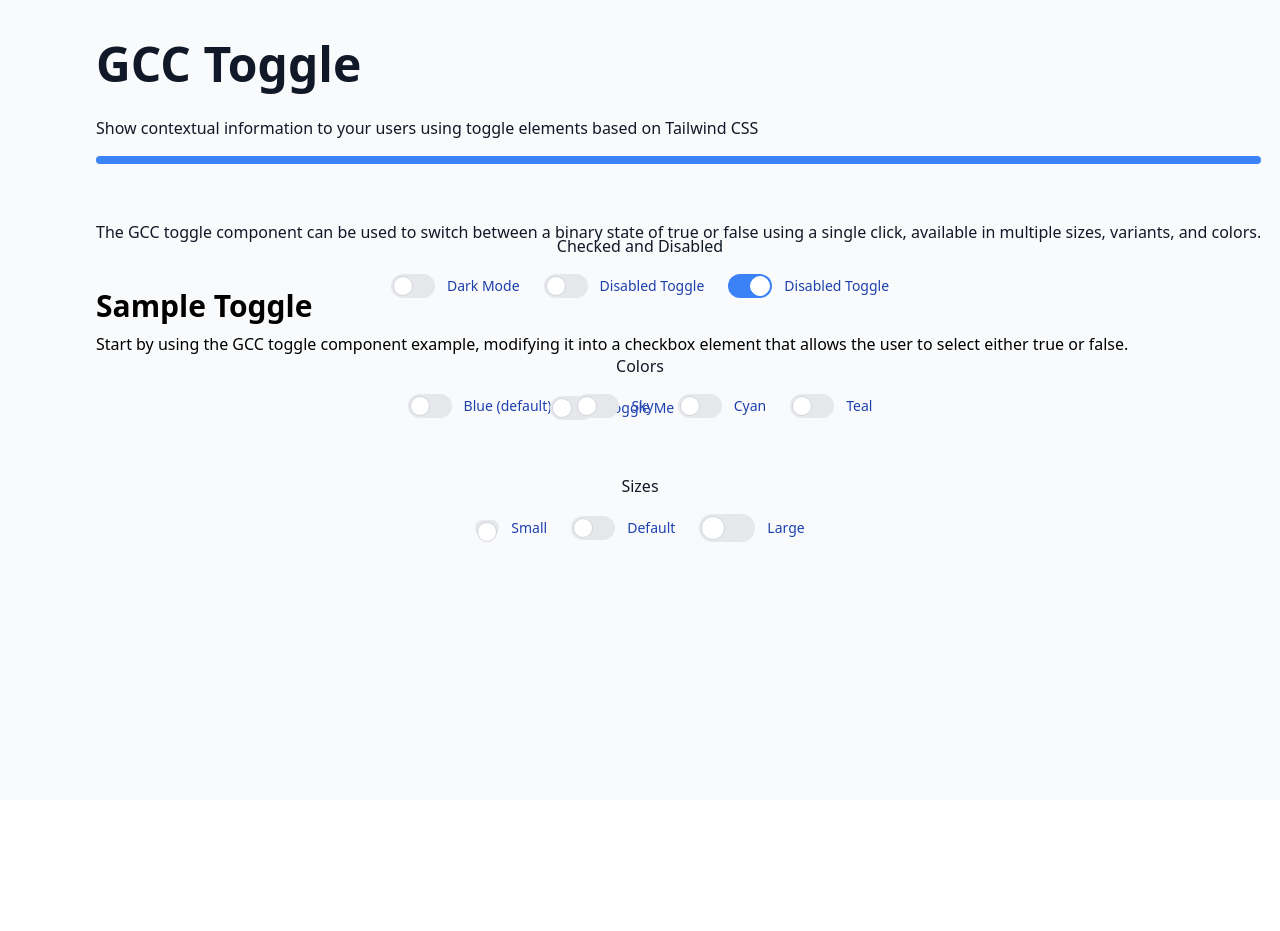
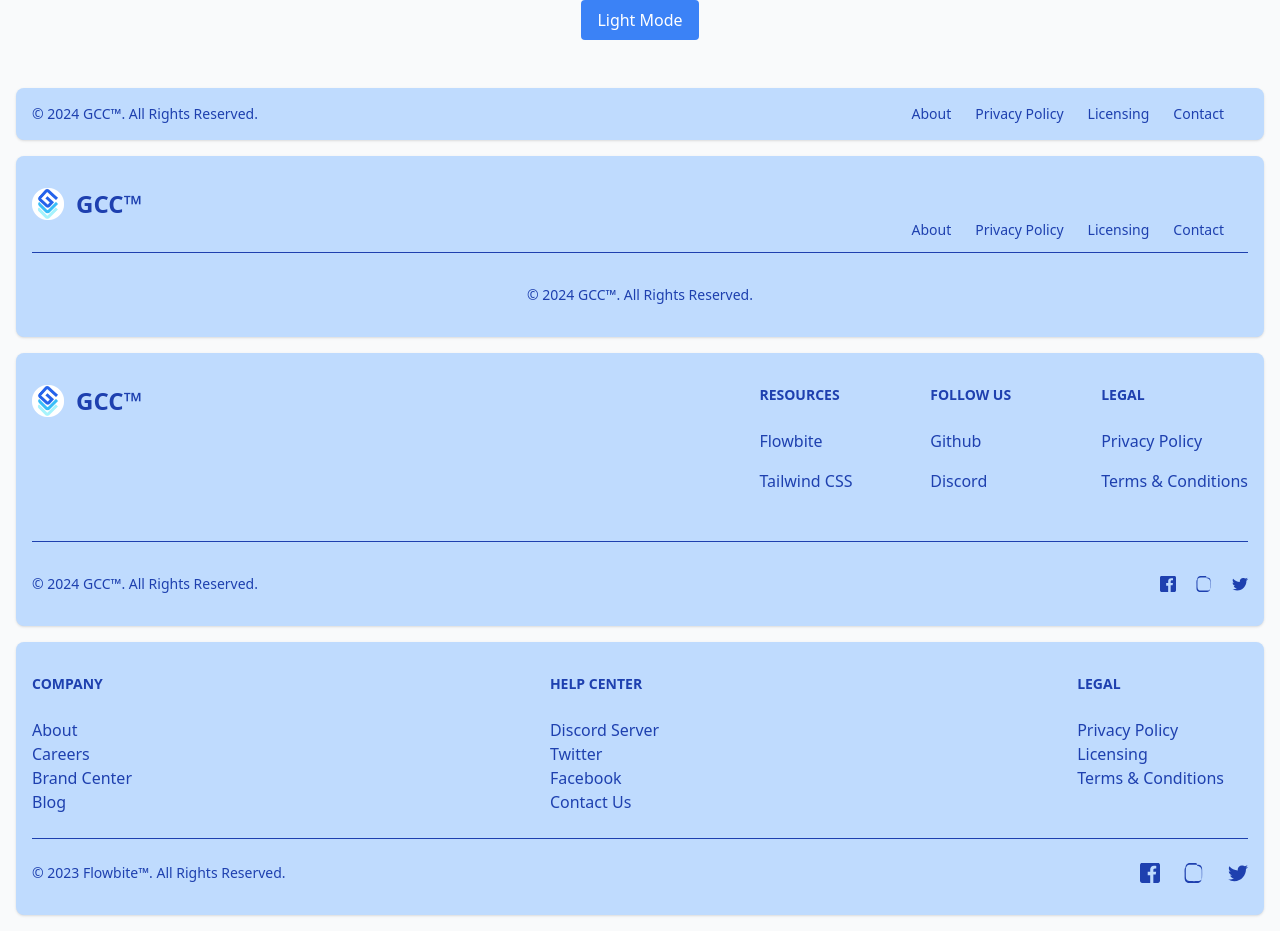
Before and after one commit to AlejandroP1028/Group-GCC_Vue-Component-Library, a Vue app: page / in a window 1280 px wide. Before the commit the page ends 800 px from the top, so only its background shows below. Built offline with nearby package versions, Linux system fonts and the light colour scheme.

Commit message:
modified:   src/components/FooterComponent.vue 	modified:   src/main.js

```diff
--- a/src/components/FooterComponent.vue
+++ b/src/components/FooterComponent.vue
@@ -106,7 +106,9 @@
           </span>
           <div :class="socialLinksClasses">
             <a v-for="(icon, index) in socialIcons" :key="index" href="#" :class="socialLinkClasses">
-              <component :is="icon.component" :class="iconClasses" aria-hidden="true" />
+              <svg :class="iconClasses" aria-hidden="true" :viewBox="icon.viewBox" fill="currentColor">
+                <path :d="icon.path" :fill-rule="icon.fillRule" :clip-rule="icon.clipRule"></path>
+              </svg>
               <span class="sr-only">{{ icon.label }}</span>
             </a>
           </div>
@@ -120,10 +122,10 @@
 import { defineComponent } from "vue";
 
 export default defineComponent({
-  name: "SiteFooter",
+  name: "FooterComponent",
   data() {
     return {
-      footerType: 'default', // Change this value to 'logo', 'social', or 'sitemap' to display different footers
+      footerType: 'default',
 
       // Footer Similarities
       footerClasses: 'bg-blue-200 rounded-lg shadow m-4 dark:bg-blue-600',
@@ -162,7 +164,7 @@ export default defineComponent({
       smDivSocialFooterClass: 'sm:flex sm:items-center sm:justify-between',
       spanSocialFooterTextClasses: 'text-sm text-blue-800 sm:text-center dark:text-white',
       flexSocialFooterClass: 'flex mt-4 sm:justify-center sm:mt-0',
-      socialLinkClasses: 'text-blue-800 hover:text-blue-800 dark:text-white dark:hover:text-blue-200 ms-5',
+      socialLinkClasses: 'text-blue-800 hover:text-white dark:text-white dark:hover:text-blue-800 ms-5',
       svgSocialFooterClass: 'w-4 h-4',
 
       // Links for Social Footer
@@ -179,55 +181,49 @@ export default defineComponent({
         { label: 'Terms & Conditions', url: '#' }
       ],
 
-      // Icons for Social Footer
+      // SVG Icons for Social Footer
       socialIcons: [
         {
+          label: 'Facebook',
           ariaHidden: 'true',
           viewBox: '0 0 24 24',
-          path: 'M12 2.04c-5.52 0-10 4.48-10 10 0 4.42 2.87 8.17 6.84 9.49.5.09.68-.22.68-.48 0-.24-.01-.87-.01-1.71-2.78.61-3.37-1.34-3.37-1.34-.46-1.17-1.12-1.48-1.12-1.48-.92-.63.07-.62.07-.62 1.02.07 1.56 1.05 1.56 1.05.9 1.55 2.36 1.1 2.94.84.09-.65.35-1.1.63-1.35-2.22-.25-4.56-1.11-4.56-4.93 0-1.09.39-1.99 1.02-2.69-.1-.25-.44-1.27.1-2.64 0 0 .83-.27 2.73 1.02A9.48 9.48 0 0112 6.8c.84.004 1.68.11 2.47.32 1.9-1.29 2.73-1.02 2.73-1.02.55 1.37.21 2.39.1 2.64.63.7 1.02 1.6 1.02 2.69 0 3.84-2.35 4.67-4.58 4.91.36.31.68.92.68 1.85 0 1.33-.01 2.41-.01 2.74 0 .26.18.58.69.48A10.02 10.02 0 0022 12.04c0-5.52-4.48-10-10-10z',
+          path: 'M22.675 0h-21.35C1.2 0 0 1.2 0 2.675v18.65C0 22.8 1.2 24 2.675 24h9.569v-9.294H9.256V10.41h3.008V7.981c0-3.007 1.792-4.681 4.536-4.681 1.312 0 2.686.235 2.686.235v2.953h-1.512c-1.491 0-1.95.926-1.95 1.874v2.048h3.367l-.538 3.296h-2.829V24h5.547C22.8 24 24 22.8 24 21.325v-18.65C24 1.2 22.8 0 22.675 0z',
           fillRule: 'evenodd',
-          clipRule: 'evenodd',
-          label: 'GitHub'
+          clipRule: 'evenodd'
         },
         {
+          label: 'Instagram',
           ariaHidden: 'true',
           viewBox: '0 0 24 24',
-          path: 'M12 2.04c-5.52 0-10 4.48-10 10 0 4.42 2.87 8.17 6.84 9.49.5.09.68-.22.68-.48 0-.24-.01-.87-.01-1.71-2.78.61-3.37-1.34-3.37-1.34-.46-1.17-1.12-1.48-1.12-1.48-.92-.63.07-.62.07-.62 1.02.07 1.56 1.05 1.56 1.05.9 1.55 2.36 1.1 2.94.84.09-.65.35-1.1.63-1.35-2.22-.25-4.56-1.11-4.56-4.93 0-1.09.39-1.99 1.02-2.69-.1-.25-.44-1.27.1-2.64 0 0 .83-.27 2.73 1.02A9.48 9.48 0 0112 6.8c.84.004 1.68.11 2.47.32 1.9-1.29 2.73-1.02 2.73-1.02.55 1.37.21 2.39.1 2.64.63.7 1.02 1.6 1.02 2.69 0 3.84-2.35 4.67-4.58 4.91.36.31.68.92.68 1.85 0 1.33-.01 2.41-.01 2.74 0 .26.18.58.69.48A10.02 10.02 0 0022 12.04c0-5.52-4.48-10-10-10z',
+          path: 'M12 2.163c3.204 0 3.584.012 4.85.07 1.366.062 2.633.314 3.608 1.29.975.975 1.227 2.242 1.29 3.608.058 1.267.069 1.647.069 4.85s-.012 3.584-.07 4.85c-.062 1.366-.314 2.633-1.29 3.608-.975.975-2.242 1.227-3.608 1.29-1.267.058-1.647.069-4.85.069s-3.584-.012-4.85-.07c-1.366-.062-2.633-.314-3.608-1.29-.975-.975-1.227-2.242-1.29-3.608-.058-1.267-.069-1.647-.069-4.85s.012-3.584.07-4.85c.062-1.366.314-2.633 1.29-3.608.975-.975 2.242-1.227 3.608-1.29 1.267-.058 1.647-.069 4.85-.069zM12 0C8.741 0 8.332.012 7.052.072 5.773.131 4.429.399 3.27 1.558 2.112 2.716 1.844 4.06 1.785 5.34.725 6.62.714 6.742.714 12s.012 5.38.072 6.658c.059 1.279.327 2.624 1.486 3.783 1.158 1.158 2.503 1.426 3.783 1.485 1.279.06 1.688.072 4.947.072s3.668-.012 4.947-.072c1.279-.059 2.624-.327 3.783-1.486 1.158-1.158 1.426-2.503 1.485-3.783.06-1.279.072-1.688.072-4.947s-.012-3.668-.072-4.947c-.059-1.279-.327-2.624-1.486-3.783-1.158-1.158-2.503-1.426-3.783-1.485C15.668.012 15.259 0 12 0z',
           fillRule: 'evenodd',
-          clipRule: 'evenodd',
-          label: 'Twitter'
+          clipRule: 'evenodd'
+        },
+        {
+          label: 'Twitter',
+          ariaHidden: 'true',
+          viewBox: '0 0 24 24',
+          path: 'M24 4.557a9.825 9.825 0 0 1-2.827.775 4.939 4.939 0 0 0 2.165-2.724 9.84 9.84 0 0 1-3.127 1.195A4.928 4.928 0 0 0 16.616 3c-2.73 0-4.94 2.214-4.94 4.942 0 .387.043.762.127 1.124C7.728 8.83 4.1 6.855 1.671 3.958a4.932 4.932 0 0 0-.669 2.482c0 1.71.869 3.214 2.19 4.1a4.919 4.919 0 0 1-2.24-.617v.062c0 2.388 1.698 4.384 3.946 4.835a4.939 4.939 0 0 1-2.23.084c.63 1.964 2.45 3.393 4.604 3.433A9.885 9.885 0 0 1 0 19.54a13.94 13.94 0 0 0 7.548 2.213c9.057 0 14.01-7.514 14.01-14.01 0-.213-.005-.425-.015-.637A10.012 10.012 0 0 0 24 4.557z',
+          fillRule: 'evenodd',
+          clipRule: 'evenodd'
         }
       ],
 
       // Sitemap Linked Footer Classes
-      containerClasses: 'w-full max-w-screen-xl p-4 mx-auto md:py-8',
-      sitemapGridClasses: 'grid grid-cols-1 md:grid-cols-4 gap-8',
+      containerClasses: 'w-full max-w-screen-xl mx-auto p-4 py-6 lg:py-8',
+      sitemapGridClasses: 'md:flex md:justify-between',
       sectionTitleClasses: 'mb-6 text-sm font-semibold text-blue-800 uppercase dark:text-white',
-      sitemapUlClasses: 'space-y-4 text-blue-800 dark:text-white font-medium',
-      linkClasses: 'hover:underline',
-      footerBottomClasses: 'flex items-center justify-between pt-6 mt-6 border-t border-blue-800 dark:border-white',
-      footerTextClasses: 'text-sm text-blue-800 dark:text-white',
-      socialLinksClasses: 'flex space-x-6 sm:justify-center',
-      iconClasses: 'w-5 h-5 text-blue-800 hover:text-blue-800 dark:text-white dark:hover:text-white',
+      sitemapUlClasses: 'text-blue-800 dark:text-white font-medium',
+      footerBottomClasses: 'sm:flex sm:items-center sm:justify-between mt-6 pt-6 border-t border-blue-800 dark:border-white',
+      footerTextClasses: 'text-sm text-blue-800 sm:text-center dark:text-white',
+      socialLinksClasses: 'flex mt-4 space-x-6 sm:justify-center sm:mt-0',
+      iconClasses: 'w-5 h-5 text-blue-800 hover:text-white dark:text-white dark:hover:text-blue-800',
 
-      // Sections for Sitemap Linked Footer
+      // Sitemap Sections and Links
       sections: [
-        {
-          title: 'Company',
-          items: ['About', 'Careers', 'Brand Center', 'Blog']
-        },
-        {
-          title: 'Help Center',
-          items: ['Discord Server', 'Twitter', 'Facebook', 'Contact Us']
-        },
-        {
-          title: 'Legal',
-          items: ['Privacy Policy', 'Licensing', 'Terms & Conditions']
-        },
-        {
-          title: 'Download',
-          items: ['iOS', 'Android', 'Windows', 'MacOS']
-        }
+        { title: 'Company', items: ['About', 'Careers', 'Brand Center', 'Blog'] },
+        { title: 'Help center', items: ['Discord Server', 'Twitter', 'Facebook', 'Contact Us'] },
+        { title: 'Legal', items: ['Privacy Policy', 'Licensing', 'Terms & Conditions'] }
       ]
     };
   }
@@ -235,7 +231,5 @@ export default defineComponent({
 </script>
 
 <style scoped>
-.footerLogoClass {
-  margin-top: 20px;
-}
+
 </style>
--- a/src/main.js
+++ b/src/main.js
@@ -1,5 +1,5 @@
 import { createApp } from 'vue'
-import App from './TogglePage_App.vue'
+import App from './FooterApp.vue'
 import './index.css'
 
 createApp(App).mount('#app')
```
